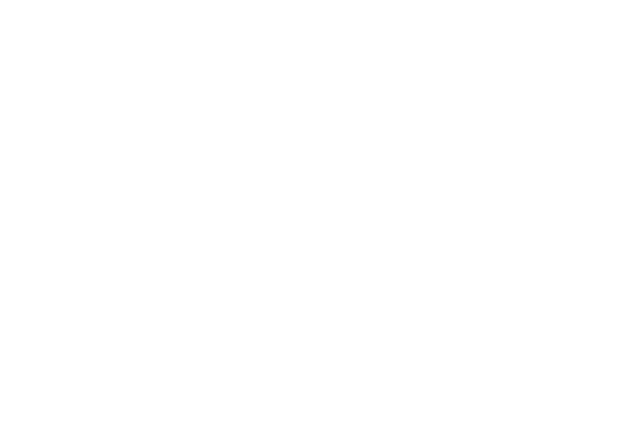
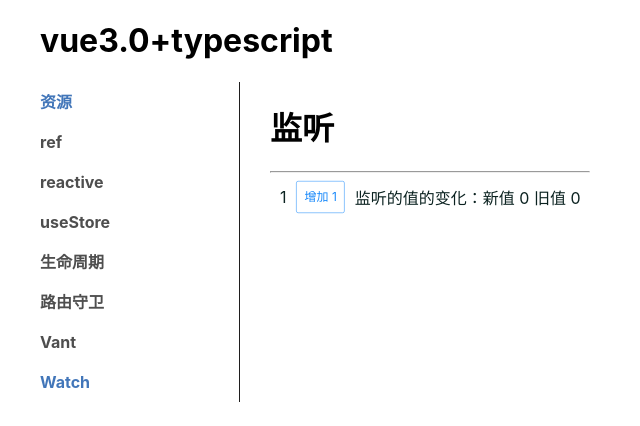
Before and after one commit to DasherDS/vue3-learn-ts, a Vue app: page /#/watch in a window 1280 px wide. Before the commit this address had no page. Shown: the top 426 px of the page, without its empty margins (0-640 px from the left). Built offline with nearby package versions, Linux system fonts and the light colour scheme.

Commit message:
监听的测试，驱动页面的刷新

```diff
--- a/src/router/index.ts
+++ b/src/router/index.ts
@@ -61,6 +61,11 @@
                 path: "/vantui",
                 name: "Vantui",
                 component: () => import("../views/lea-Vant.vue")
+            },
+            {
+                path: "/watch",
+                name: "Watch",
+                component: () => import("../views/lea-watch/lea-watch.vue")
             }
         ]
     },
--- a/src/views/home-index.vue
+++ b/src/views/home-index.vue
@@ -11,6 +11,7 @@
           <li><router-link to="./lifecycle"> 生命周期 </router-link></li>
           <li><router-link to="./navigationguards"> 路由守卫 </router-link></li>
           <li><router-link to="./vantui"> Vant </router-link></li>
+          <li><router-link to="./watch"> Watch </router-link></li>
         </ul>
       </div>
       <div class="info"><router-view></router-view></div>
--- a/src/views/lea-Resources.vue
+++ b/src/views/lea-Resources.vue
@@ -44,6 +44,14 @@
             >Vant</a
           >
         </li>
+        <li>
+          <a
+            href="https://primefaces.org/primevue/showcase/#/setup"
+            target="_blank"
+            rel="noopener"
+            >primefaces</a
+          >
+        </li>
       </ul>
     </div>
   </div>
--- /dev/null
+++ b/src/views/lea-watch/lea-watch.vue
@@ -0,0 +1,69 @@
+<template>
+  <div>
+    <h1>监听</h1>
+    <hr />
+    <ul class="contant">
+      <li>
+        <span> {{ num }} </span>
+        <van-button
+          plain
+          hairline
+          type="primary"
+          size="small"
+          @click="handlePlusNum"
+          >增加 1</van-button
+        >
+        <span>
+          监听的值的变化：新值 {{ warNums.newval }} 旧值 {{ warNums.oldval }}
+        </span>
+      </li>
+    </ul>
+  </div>
+</template>
+
+<script lang="ts">
+import { defineComponent, onUpdated, reactive, ref, watch } from "vue";
+
+export default defineComponent({
+  name: "Watch",
+  setup() {
+    const num = ref<number>(1);
+    // eslint-disable-next-line @typescript-eslint/interface-name-prefix
+    interface INums {
+      newval: number;
+      oldval: number;
+    }
+    const watnum: INums = {
+      newval: 0,
+      oldval: 0,
+    };
+    const warNums = reactive<INums>(watnum);
+    const handlePlusNum = (): void => {
+      num.value++;
+    };
+    watch(num, (newval, oldval): void => {
+      console.log(newval, oldval);
+      warNums.newval = newval;
+      warNums.oldval = oldval;
+    });
+    onUpdated((): void => {
+        console.log("页面更新了");
+        console.log("监听驱动数据的更新");
+    });
+    return { num, handlePlusNum, warNums };
+  },
+});
+</script>
+
+<style lang="scss" scoped>
+.contant {
+  li {
+    span {
+      margin: 0 10px;
+    }
+    display: flex;
+    justify-content: space-around;
+    align-items: center;
+  }
+}
+</style>
```
